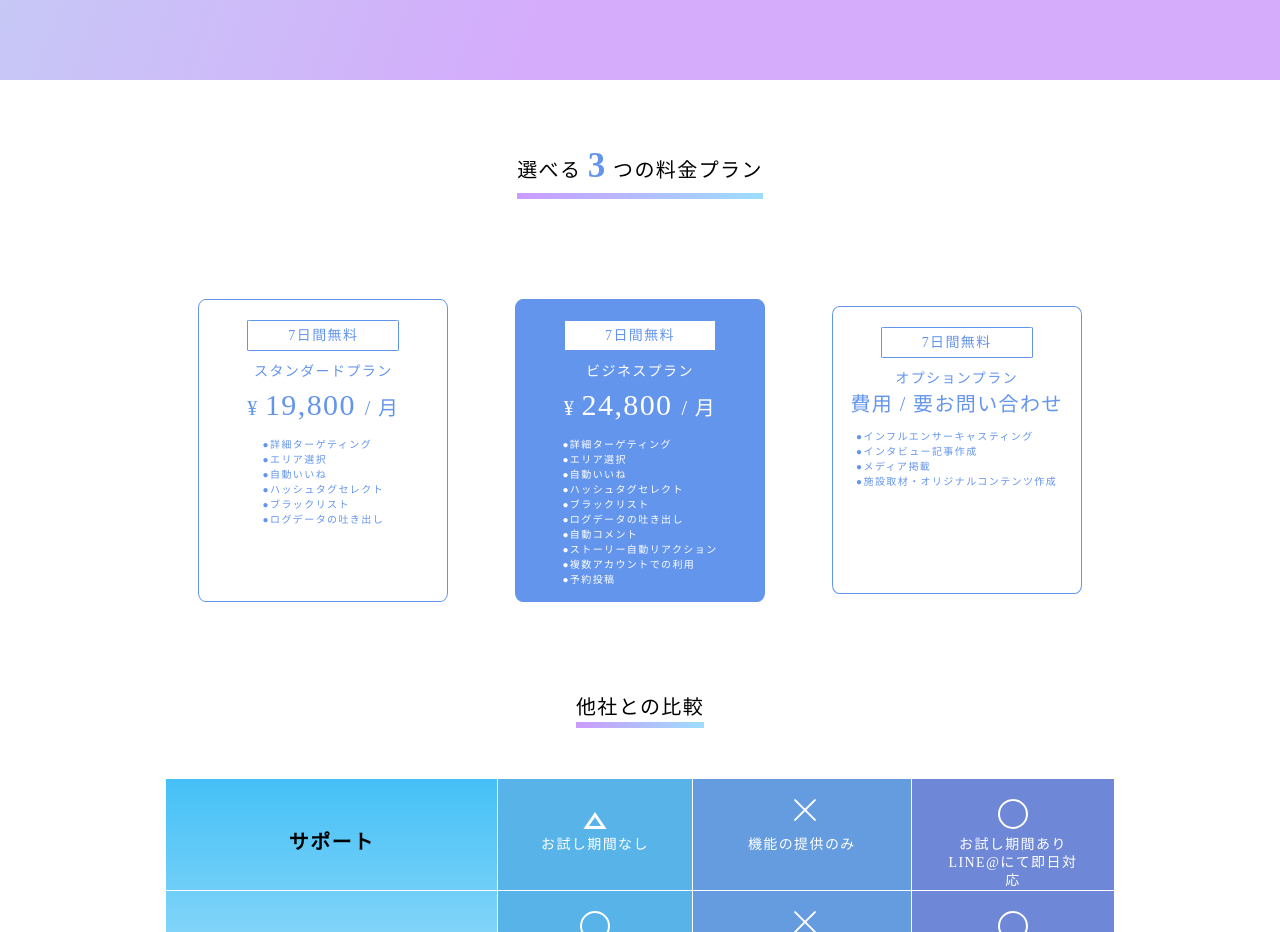
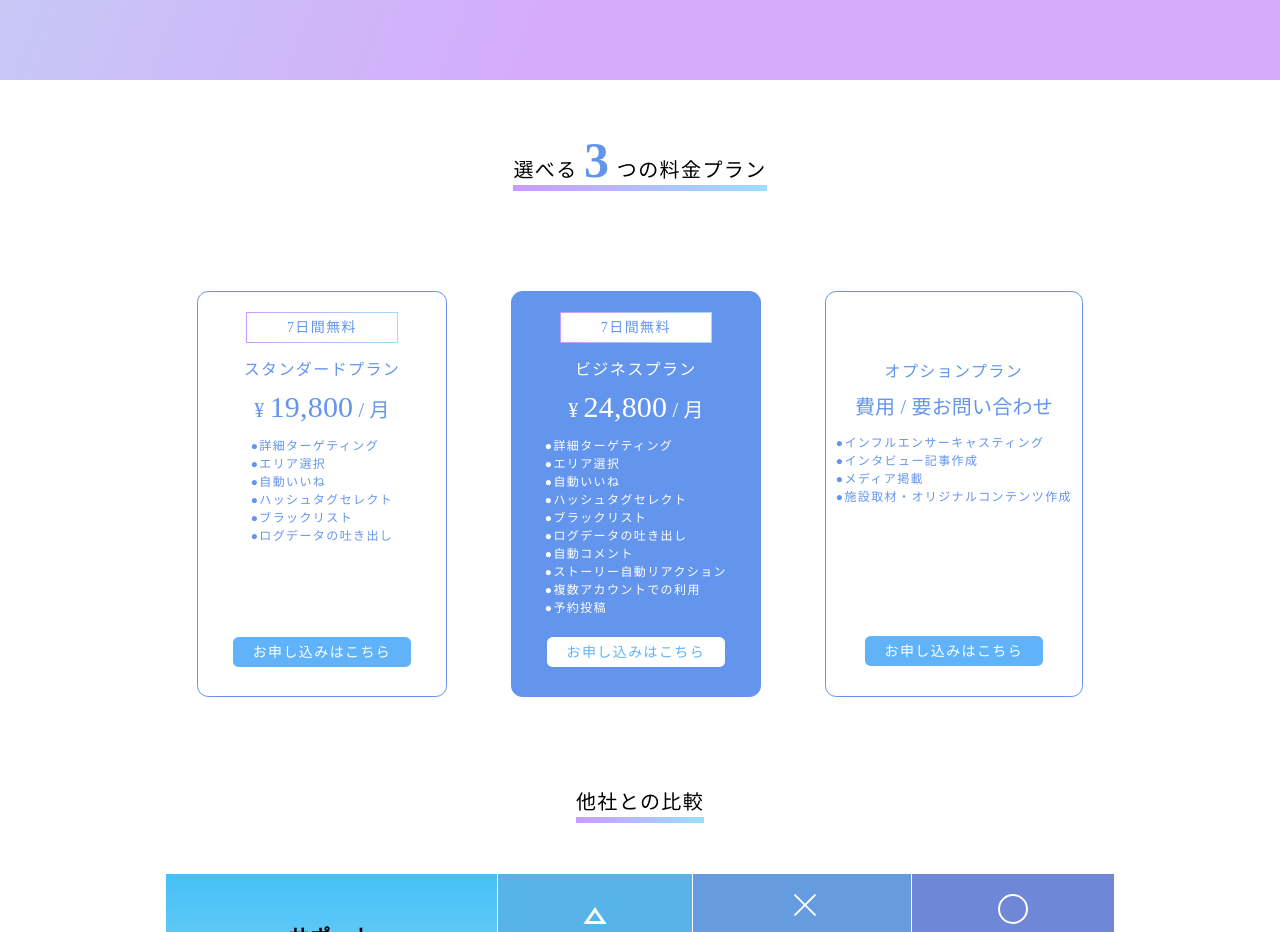
Before and after one commit to sei-994/HashBoost, a plain HTML site: page index.html in a window 1280 px wide. Shown: the part 6820-7752 px from the top of the page. Drawn offline with nearby package versions, Linux system fonts and the light colour scheme.

Commit message:
plan 2周目

```diff
--- a/css/_plan.scss
+++ b/css/_plan.scss
@@ -1,10 +1,18 @@
 #plan {
   background-color: rgba(255, 255, 255, 0.671);
+  h2 {
+    span {
+      font-family: $font2;
+      font-size: 5rem;
+      line-height: 0.8;
+    }
+  }
   .plan__container {
     margin-top: 5rem;
 
     .plan-card {
       color: $section-title;
+      height: 37rem;
       font-size: 1.4rem;
       padding: 1.4rem 1rem;
       padding-top: 2rem;
@@ -12,38 +20,76 @@
       min-width: 24%;
       background-color: #fff;
       border: 1px solid $section-title;
-      border-radius: 3%;
+      border-radius: 0.8em;
       &:nth-child(2) {
         //2個目のcard
         color: white;
         background-color: $section-title;
         p {
-          border-radius: 3%;
           color: $section-title;
           background-color: #fff;
         }
       }
 
       p {
-        border: solid 1px $section-title;
+        border: 1px solid;
+        border-image: linear-gradient(to right, #cb9bfe 0%, #9cdefb 100%);
+        border-image-slice: 1;
         padding: 4px 4rem;
-        border-radius: 3%;
+        border-radius: 0.3em;
       }
+
       .plan-card__title {
-        margin-top: 1rem;
+        margin-top: 1.5rem;
+        font-size: 1.6rem;
+      }
+      .card__title__last {
+        margin-top: 4.7rem;
       }
       .plan-card__price {
         font-size: 2rem;
-        margin-bottom: 1rem;
+        margin: 1rem 0 1.5rem;
+        line-height: 1;
+        letter-spacing: 0.01em;
         span {
+          font-family: $font3;
           font-size: 3rem;
         }
       }
-      ul {
-        height: 15rem;
-        font-size: 1rem;
-        list-style: none;
-        text-align: left;
+      .card__detail {
+        height: 20rem;
+        ul {
+          height: 15rem;
+          font-size: 1.2rem;
+          list-style: none;
+          text-align: left;
+        }
+      }
+
+      .plan__btn {
+        height: 20px;
+        margin-bottom: 2.5rem;
+      }
+      .plan__btn a {
+        display: block;
+        padding: 0.5rem 2rem;
+        // width: 100%;
+        height: 100%;
+        text-decoration: none;
+        background: #61b3f9;
+        text-align: center;
+        color: #ffffff;
+        font: size 1.4rem;
+        border-radius: 0.4em;
+      }
+      .middle-btn {
+        a {
+          color: #61b3f9;
+          background-color: white;
+        }
+      }
+      .plan__btn a:hover {
+        opacity: 0.7;
       }
     }
   }
--- a/css/_varaiable.scss
+++ b/css/_varaiable.scss
@@ -6,6 +6,7 @@ $section-title: cornflowerblue;
 // font-family
 $font1: A P-OTF A1ゴシック Std;
 $font2: Acumin Variable Concept;
+$font3: 小塚ゴシック Pr6N;
 // レスポンシブ
 $xxs: 360px;
 $xs: 400px;
--- a/index.html
+++ b/index.html
@@ -325,10 +325,10 @@
             <div class="plan-card__title">スタンダードプラン</div>
             <div class="plan-card__price">
               ¥
-              <span> 19,800 </span>
+              <span>19,800</span>
               / 月
             </div>
-            <div>
+            <div class="card__detail">
               <ul>
                 <li>●詳細ターゲティング</li>
                 <li>●エリア選択</li>
@@ -338,12 +338,15 @@
                 <li>●ログデータの吐き出し</li>
               </ul>
             </div>
+            <div class='plan__btn'>
+              <a href=''>お申し込みはこちら</a>
+          </div>
           </div>
           <div class="plan-card card">
             <p>7日間無料</p>
             <div class="plan-card__title">ビジネスプラン</div>
-            <div class="plan-card__price">¥ <span> 24,800 </span> / 月</div>
-            <div>
+            <div class="plan-card__price">¥ <span>24,800</span> / 月</div>
+            <div class="card__detail">
               <ul>
                 <li>●詳細ターゲティング</li>
                 <li>●エリア選択</li>
@@ -357,13 +360,15 @@
                 <li>●予約投稿</li>
               </ul>
             </div>
+            <div class='plan__btn middle-btn'>
+              <a href=''>お申し込みはこちら</a>
+          </div>
           </div>
           <div class="plan-card card">
-            <p>7日間無料</p>
-            <div class="plan-card__title">オプションプラン</div>
+            <div class="plan-card__title card__title__last">オプションプラン</div>
 
             <div class="plan-card__price">費用 / 要お問い合わせ</div>
-            <div>
+            <div class="card__detail">
               <ul>
                 <li>●インフルエンサーキャスティング</li>
                 <li>●インタビュー記事作成</li>
@@ -371,6 +376,9 @@
                 <li>●施設取材・オリジナルコンテンツ作成</li>
               </ul>
             </div>
+            <div class='plan__btn'>
+              <a href=''>お申し込みはこちら</a>
+          </div>
           </div>
         </div>
       </section>
```
Also changed, not shown: css/main.css, 1 other file.
